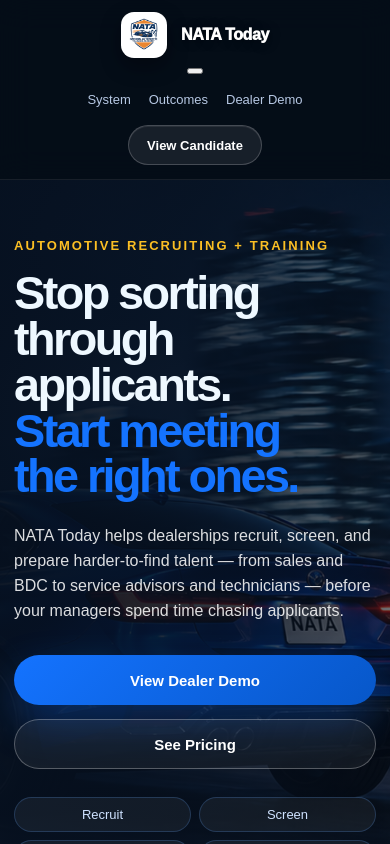
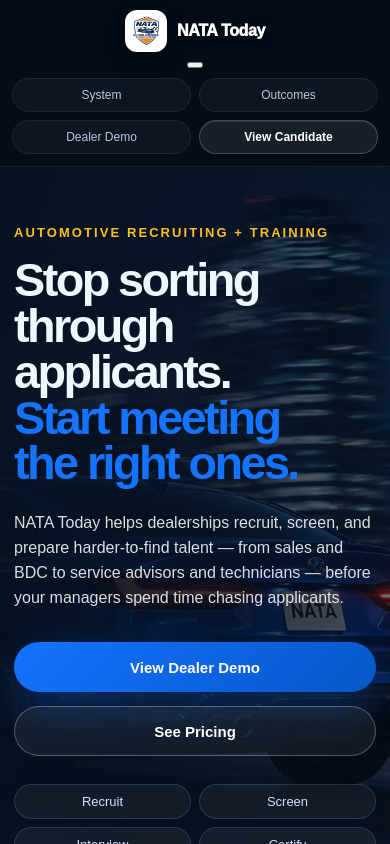
Before and after one commit to zlomke76-del/natatoday, a Next.js app: page / in a window 390 px wide. Shown: the top 844 px of the page. Built offline with nearby package versions, Linux system fonts and the light colour scheme.

Commit message:
Update globals.css

```diff
--- a/app/globals.css
+++ b/app/globals.css
@@ -1017,3 +1017,96 @@ h1 {
     text-align: center;
   }
 }
+
+/* =====================
+   FINAL MOBILE NAV CONTROL
+   Keeps desktop intact and makes the mobile header compact, readable, and stable.
+===================== */
+
+@media (max-width: 680px) {
+  .nav {
+    position: sticky;
+    top: 0;
+    height: auto;
+    padding: 0;
+  }
+
+  .nav-inner {
+    width: min(100% - 24px, 1180px);
+    min-height: 64px;
+    height: auto;
+    padding: 10px 0 12px;
+    display: grid;
+    grid-template-columns: 1fr;
+    justify-items: center;
+    align-items: center;
+    gap: 10px;
+  }
+
+  .brand {
+    width: auto;
+    max-width: 100%;
+    justify-content: center;
+    gap: 10px;
+  }
+
+  .brand-logo-wrap {
+    width: 42px;
+    height: 42px;
+    border-radius: 12px;
+  }
+
+  .brand-logo {
+    width: 35px;
+    height: 35px;
+  }
+
+  .brand-text {
+    font-size: 16px;
+    line-height: 1;
+  }
+
+  .nav-links {
+    width: 100%;
+    display: grid;
+    grid-template-columns: repeat(4, minmax(0, auto));
+    justify-content: center;
+    align-items: center;
+    gap: 8px;
+    font-size: 12px;
+    line-height: 1;
+    white-space: normal;
+  }
+
+  .nav-links a {
+    min-height: 34px;
+    display: inline-flex;
+    align-items: center;
+    justify-content: center;
+    padding: 0 8px;
+    border-radius: 999px;
+    text-align: center;
+  }
+
+  .nav-links a:not(.nav-cta) {
+    background: rgba(255, 255, 255, 0.045);
+    border: 1px solid rgba(255, 255, 255, 0.08);
+  }
+
+  .nav-cta {
+    min-height: 34px;
+    padding: 0 10px;
+    white-space: nowrap;
+  }
+}
+
+@media (max-width: 420px) {
+  .nav-links {
+    grid-template-columns: repeat(2, minmax(0, 1fr));
+  }
+
+  .nav-links a,
+  .nav-cta {
+    width: 100%;
+  }
+}
```
